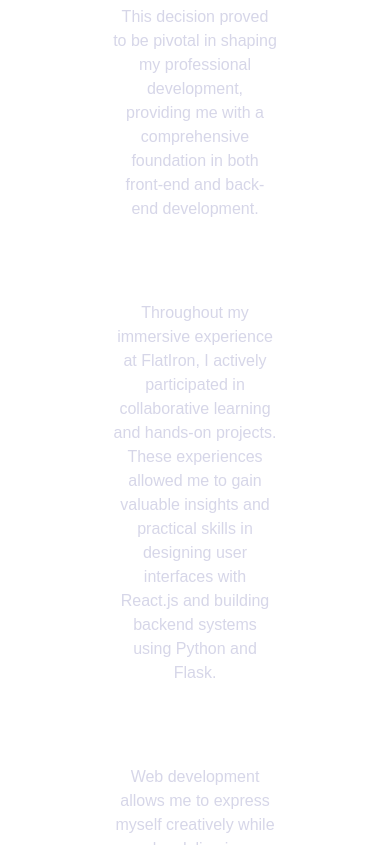
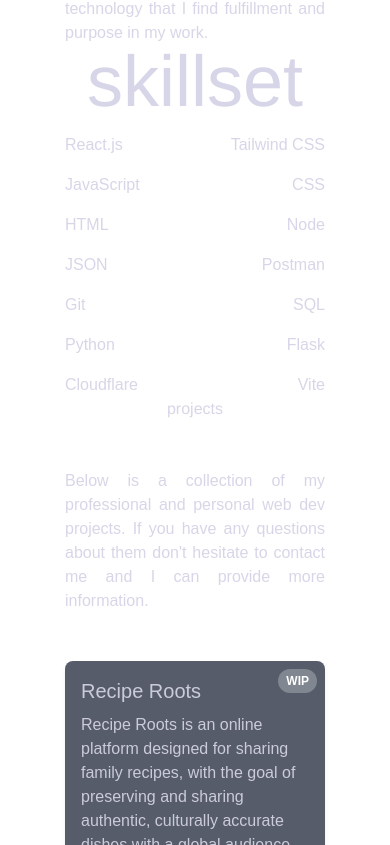
Before and after one commit to samanthacabrera/portfolio, a React (Create React App) app: page / in a window 390 px wide. Shown: the part 2359-3204 px from the top of the page. Built offline with nearby package versions, Linux system fonts and the light colour scheme; no server answers.

Commit message:
moved about section to home page, updated navbar

```diff
--- a/src/About.jsx
+++ b/src/About.jsx
@@ -3,8 +3,8 @@ import me from "./IMG_0897.JPG";
 
 function About() {
   return (
-    <section className="flex flex-col justify-center items-center">
-      <div className="text-center w-1/2 space-y-20 md:m-40 m-12">
+    <section id="about" className="flex flex-col justify-center items-center">
+      <div className="space-y-20">
         <h2 className="subHeading lowercase md:text-9xl text-7xl">All <br /> About Me </h2>
         <img src={me} alt="Me" />
         <p>
@@ -14,8 +14,8 @@ function About() {
         </p>
       </div>
 
-      <div className="text-center w-1/2 space-y-10 md:m-40 m-12">
-        <h2 className="subHeading lowercase md:text-9xl text-7xl">Q & A</h2>
+      {/* <div className="space-y-10">
+        <h2 className="subHeading lowercase text-center md:text-9xl text-7xl">Q & A</h2>
         <p>What is your favorite aspect of software engineering?</p>
         <p>I love being able to create any idea that pops into my head into a web application.</p>
         <p>What are some goals or aspirations you have for your career in software development?</p>
@@ -24,7 +24,7 @@ function About() {
         <p>Seeing beautiful, functional web applications inspires me to keep improving my craft. It excites me that there is a constant stream of new technologies to learn and leverage in my projects.</p>
       </div>
 
-      <div className="text-center w-1/2 space-y-10 md:m-40 m-12">
+      <div className="space-y-10">
         <h2 className="subHeading lowercase md:text-9xl text-7xl">Inspo</h2>
         <p>I find inspiration through music, art, and cinema. I am drawn to abstract and thought-provoking themes. Below are some of my regular sources of inspiration:</p>
         <div className="text-center space-y-2 flex flex-col">
@@ -37,7 +37,7 @@ function About() {
           <a href="https://en.wikipedia.org/wiki/Emily_Bront%C3%AB" target="_blank" rel="noreferrer">Emily Bronte</a>
           <a href="https://www.imdb.com/name/nm0726638/" target="_blank" rel="noreferrer">Patricia Riggen</a>
         </div>
-      </div>
+      </div> */}
     </section>
   );
 }
--- a/src/App.jsx
+++ b/src/App.jsx
@@ -4,7 +4,6 @@ import ProgressBar from './Progress';
 import Background from './Background';
 import Navbar from './Navbar';
 import Home from './Home';
-import About from './About';
 import ProjectPage from './ProjectPage';
 import './tailwind.css';
 import './index.css';
@@ -22,9 +21,6 @@ function App() {
         <Route path="/projects/:id">
           <ProjectPage/>
         </Route>
-        <Route path="/about">
-          <About />
-        </Route>
       </Switch>
     </Router>
   );
--- a/src/Blog.jsx
+++ b/src/Blog.jsx
@@ -35,11 +35,11 @@ function Blog() {
             return blog.items.map((post, index) => (
                 <div key={index}>
                     <div className='card-body'>
-                        <h1 className='card-title text-lg mb-4 hover:underline decoration-current'>
+                        <h1 className='card-title text-xl text-left font-bold decoration-current'>
                             <a href={post.link} className='postTitle' rel='noreferrer' target='_blank'>{post.title}</a>
                         </h1>
                         <p className='card-text hidden md:block'>{`${ToText(post.description.substring(0, 500))}...`}</p>
-                        <p>({calculateReadTime(ToText(post.description))} minute read)</p>
+                        <p className="">({calculateReadTime(ToText(post.description))} minute read)</p>
                     </div>
                 </div>
             ));
@@ -48,7 +48,7 @@ function Blog() {
 
     return (
         <>
-            <div id="blog" className="container mb-24 md:p-24 p-12 py-12 space-y-24 text-center">
+            <div id="blog" className="container md:space-y-8 space-y-4">
                 <h2 className="subHeading lowercase md:text-9xl text-7xl">writings</h2>
                 {displayBlogs()}
             </div>
--- a/src/Home.jsx
+++ b/src/Home.jsx
@@ -2,9 +2,10 @@ import React from "react";
 import Hero from './Hero';
 import Intro from './Intro';
 import Skills from './Skills';
-import Projects from './ProjectsList'
+import Projects from './ProjectsList';
 import Blog from "./Blog";
 import Resume from "./Resume";
+import About from "./About";
 
 function Home() {
     return (
@@ -15,7 +16,8 @@ function Home() {
                 <Skills />
                 <Projects />
                 <Blog />
-                <Resume/>
+                <Resume />
+                <About/>
             </div>
         </section>
     )
--- a/src/Intro.jsx
+++ b/src/Intro.jsx
@@ -2,7 +2,7 @@ import React from "react";
 
 function Intro() {
   return (
-    <div className="text-center space-y-20 md:m-40 m-12">
+    <div className="space-y-10">
       <h2 className="subHeading lowercase md:text-9xl text-7xl">Who am I?</h2>
       <p> I am a full-stack software engineer based in Denver. I am dedicated to driving positive change and making
         meaningful contributions to our digital world. </p>
--- a/src/Navbar.jsx
+++ b/src/Navbar.jsx
@@ -47,7 +47,6 @@ const Navbar = () => {
     'rgba(71, 82, 0, 0.7)'     // Earthy Olive Green
   ];
 
-
   const getRandomGradient = () => {
     return gradientColors[Math.floor(Math.random() * gradientColors.length)];
   };
@@ -68,7 +67,7 @@ const Navbar = () => {
         <div className="pointer-events-auto absolute top-4 right-4 hidden md:flex space-x-4">
           <button onClick={() => handleNavigation('projects')} className="transition-transform transform hover:scale-105 duration-300 ease-in-out">Work</button>
           <button onClick={() => handleNavigation('blog')} className="transition-transform transform hover:scale-105 duration-300 ease-in-out">Blog</button>
-          <a href="/about" className="transition-transform transform hover:scale-105 duration-300 ease-in-out">About</a>
+          <button onClick={() => handleNavigation('about')} className="transition-transform transform hover:scale-105 duration-300 ease-in-out">About</button>
           <a href="https://github.com/samanthacabrera" target="_blank" rel="noopener noreferrer" className="block w-full text-xl transition-transform transform hover:scale-105 duration-300 ease-in-out">GitHub</a>
         </div>
       </nav>
@@ -94,14 +93,13 @@ const Navbar = () => {
               >
                 Blog
               </button>
-              <a
-                href="/about"
+              <button
+                onClick={() => handleNavigation('about')}
                 className="block w-full text-xl text-white rounded-lg p-3 transition-transform transform hover:scale-105 duration-300 ease-in-out"
                 style={{ backgroundColor: getRandomGradient() }}
-                onClick={() => setIsMenuOpen(false)}
               >
                 About
-              </a>
+              </button>
               <a
                 href="https://linkedin.com/in/samcabreraa"
                 target="_blank"
--- a/src/ProjectsList.jsx
+++ b/src/ProjectsList.jsx
@@ -5,10 +5,10 @@ import projects from "./projectsData";
 
 const Projects = () => {
     return (
-        <div id="projects" className="container p-4 md:p-12 lg:p-24 space-y-12 md:space-y-24 text-center">
-            <h2 className="subHeading lowercase text-5xl md:text-7xl lg:text-9xl">Projects</h2>
+        <div id="projects" className="container space-y-12 md:space-y-24">
+            <h2 className="subHeading lowercase md:text-7xl lg:text-9xl">Projects</h2>
             <p className="">Below is a collection of my professional and personal web dev projects. If you have any questions about them don't hesitate to contact me and I can provide more information.</p>
-            <div className="grid grid-cols-1 sm:grid-cols-2 lg:grid-cols-2 gap-8 md:gap-12">
+            <div className="grid grid-cols-1 lg:grid-cols-2 gap-8 ">
                 {projects.map((project) => (
                     <Link key={project.id} to={`/projects/${project.id}`} >
                         <div className="relative">
--- a/src/Skills.js
+++ b/src/Skills.jsx
@@ -3,7 +3,7 @@ import React from "react";
 function Skills() {
   const skills = [
     "React.js",
-    "Tailwind",
+    "Tailwind CSS",
     "JavaScript",
     "CSS",
     "HTML",
@@ -13,10 +13,11 @@ function Skills() {
     "Git",
     "SQL",
     "Python",
-    "Flask"
+    "Flask",
+    "Cloudflare",
+    "Vite"
   ];
 
-  // Function to chunk the skills array into subarrays of size 5
   const chunkSkills = (arr, size) => {
     return arr.reduce((chunks, element, i) => {
       if (i % size === 0) {
@@ -31,7 +32,7 @@ function Skills() {
   const skillRows = chunkSkills(skills, 2);
 
   return (
-    <div className="text-center space-y-20 md:p-40 p-12">
+    <div className="text-center space-y-4">
       <h2 className="subHeading lowercase md:text-9xl text-7xl">Skillset</h2>
 
       {skillRows.map((row) => (
--- a/src/index.css
+++ b/src/index.css
@@ -13,10 +13,12 @@ html {
   -webkit-font-smoothing: antialiased;
   -moz-osx-font-smoothing: grayscale;
   color: #d0cfe4dc;
+  text-align: justify;
 }
 
 .subHeading {
   font-family: "Karrik", Helvetica, sans-serif;
+  text-align: center;
   letter-spacing: -0.75rem;
   transition-property: letter-spacing;
   transition-duration: 2s;
```
